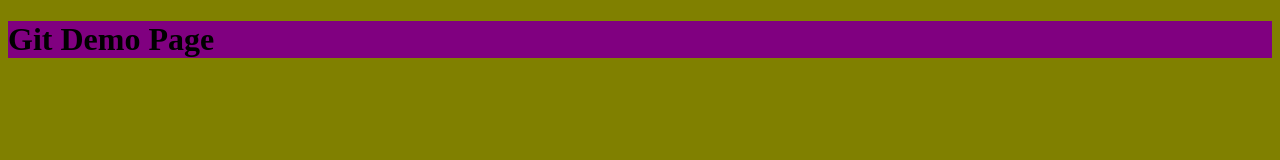
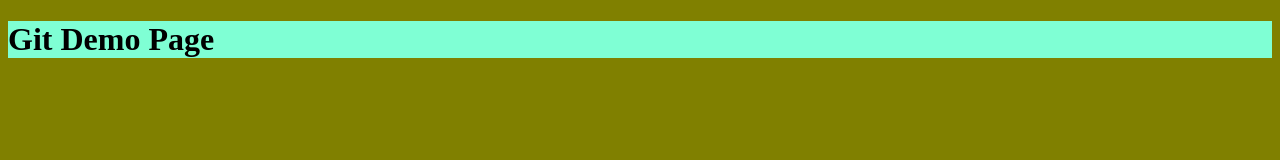
Before and after one commit to joelrizkyw/LearnGit, a plain HTML site: page index.html in a window 1280 px wide. Drawn offline with Linux system fonts and the light colour scheme.

Commit message:
change h1 color

```diff
--- a/styles.css
+++ b/styles.css
@@ -3,5 +3,5 @@ body {
 }
 
 h1 {
-    background-color: purple;
+    background-color: aquamarine;
 }
```
